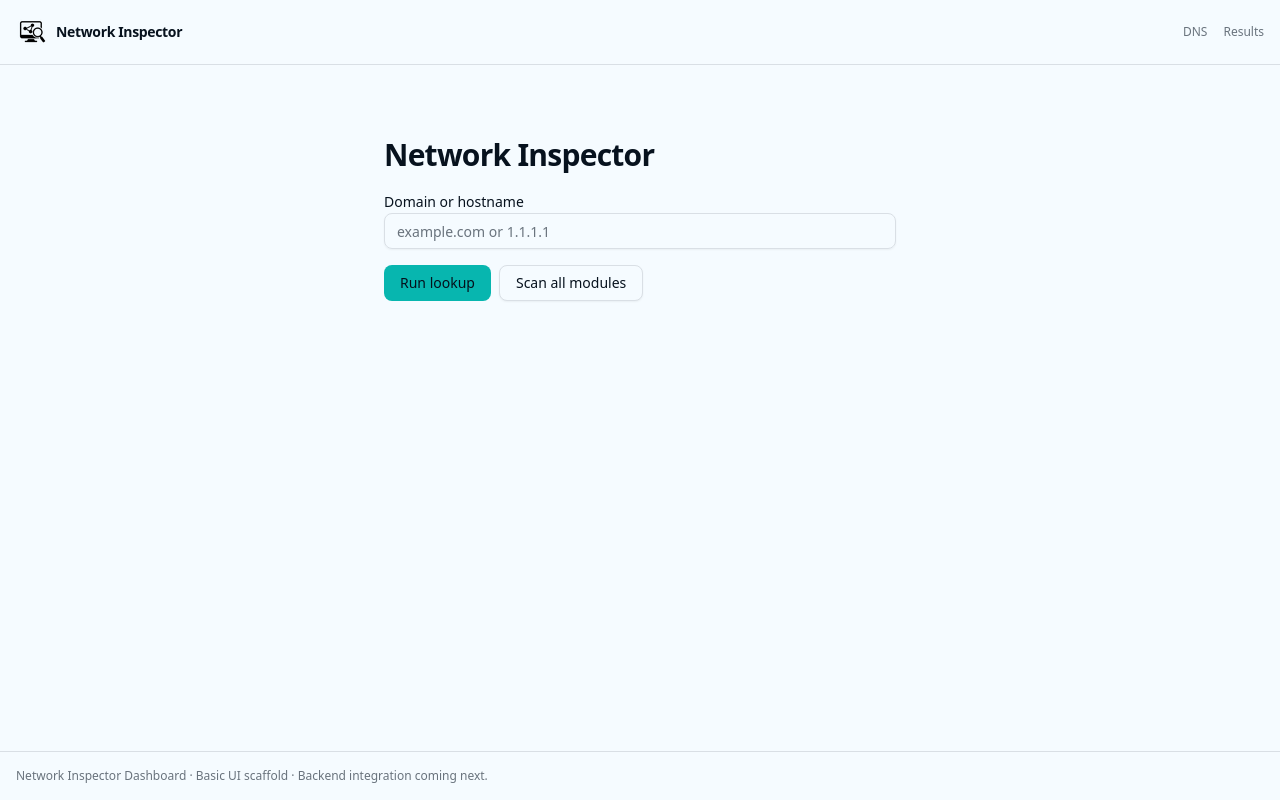
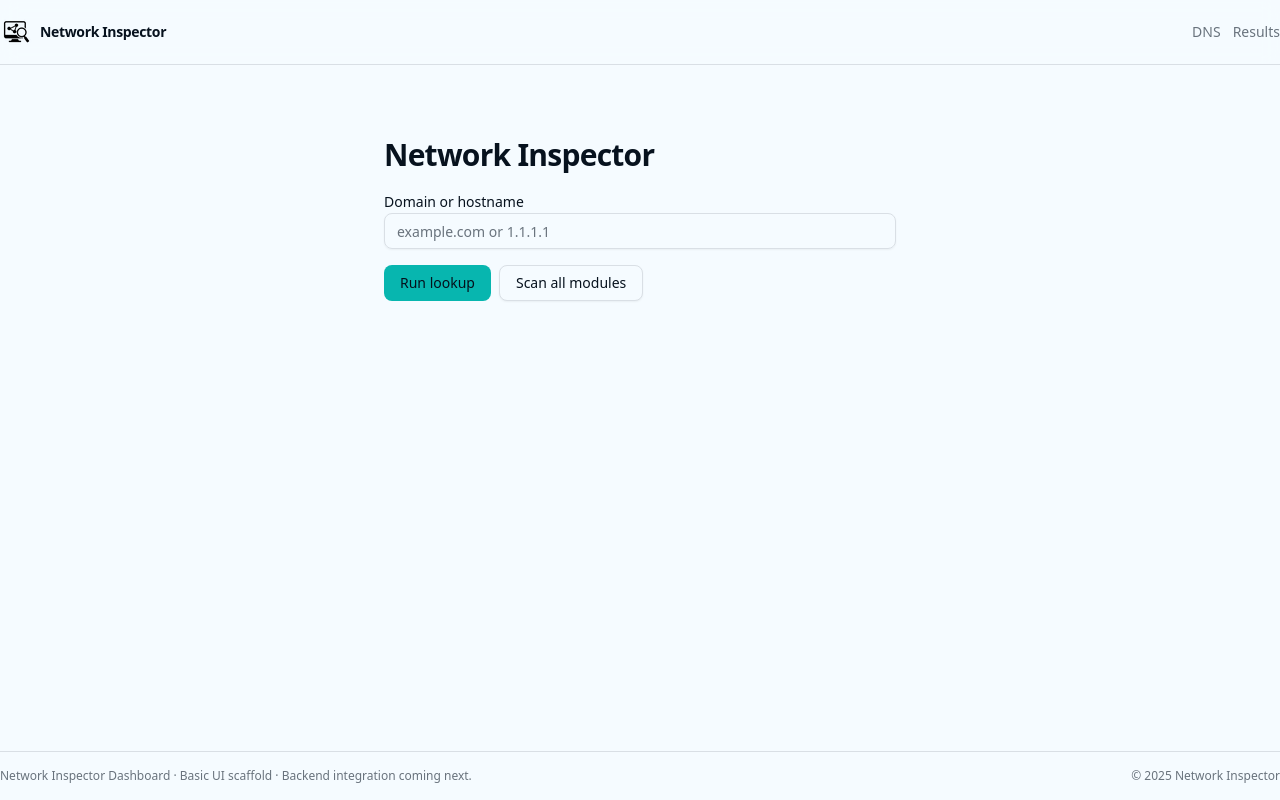
Before and after one commit to EngenMe/network-inspector-dashboard, a Next.js app in the folder frontend/: page / in a window 1280 px wide. Built offline with nearby package versions, Linux system fonts and the light colour scheme.

Commit message:
feat(ui): update layout components with improved accessibility, responsive design, and polished styles

```diff
--- a/frontend/components/layout/AppShell.tsx
+++ b/frontend/components/layout/AppShell.tsx
@@ -1,4 +1,4 @@
-import React from "react";
+import React from "react"
 import Header from "./Header"
 import Footer from "./Footer"
 
@@ -10,7 +10,9 @@ export default function AppShell({ children }: AppShellProps) {
     return (
         <div className="flex min-h-screen flex-col bg-background text-foreground">
             <Header />
-            <main className="container mx-auto flex-1 px-4 py-8">{children}</main>
+            <main className="flex-1">
+                <div className="container py-8">{children}</div>
+            </main>
             <Footer />
         </div>
     )
--- a/frontend/components/layout/Footer.tsx
+++ b/frontend/components/layout/Footer.tsx
@@ -1,10 +1,13 @@
 export default function Footer() {
     return (
-        <footer className="border-t bg-background">
-            <div className="container mx-auto px-4 py-4 text-xs text-muted-foreground">
-                <p>
+        <footer className="border-t bg-background/80">
+            <div className="container flex flex-col items-center gap-2 py-4 text-[11px] text-muted-foreground sm:flex-row sm:justify-between sm:text-xs">
+                <p className="text-center sm:text-left">
                     Network Inspector Dashboard · Basic UI scaffold · Backend integration
                     coming next.
+                </p>
+                <p className="text-center sm:text-right">
+                    © {new Date().getFullYear()} Network Inspector
                 </p>
             </div>
         </footer>
--- a/frontend/components/layout/Header.tsx
+++ b/frontend/components/layout/Header.tsx
@@ -1,17 +1,16 @@
-import Image from "next/image";
-import Link from "next/link";
+import Image from "next/image"
+import Link from "next/link"
 
 export default function Header() {
     return (
-        <header className="border-b bg-background">
-            <div className="container mx-auto flex items-center justify-between px-4 py-4">
-
+        <header className="border-b bg-background/80 backdrop-blur">
+            <div className="container flex flex-col gap-3 py-4 sm:flex-row sm:items-center sm:justify-between">
                 <Link href="/" className="flex items-center gap-2">
                     <Image
                         src="/logo-32.png"
                         width={32}
                         height={32}
-                        alt="Network Inspector Logo"
+                        alt="Network Inspector logo"
                         className="rounded"
                     />
                     <span className="text-sm font-semibold tracking-tight">
@@ -19,11 +18,18 @@ export default function Header() {
           </span>
                 </Link>
 
-                <nav className="flex items-center gap-4 text-xs text-muted-foreground">
-                    <Link href="/" className="hover:text-foreground">DNS</Link>
-                    <Link href="/results" className="hover:text-foreground">Results</Link>
+                <nav className="flex flex-wrap items-center gap-3 text-xs text-muted-foreground sm:text-sm">
+                    <Link href="/" className="transition-colors hover:text-foreground">
+                        DNS
+                    </Link>
+                    <Link
+                        href="/results"
+                        className="transition-colors hover:text-foreground"
+                    >
+                        Results
+                    </Link>
                 </nav>
             </div>
         </header>
-    );
+    )
 }
```
